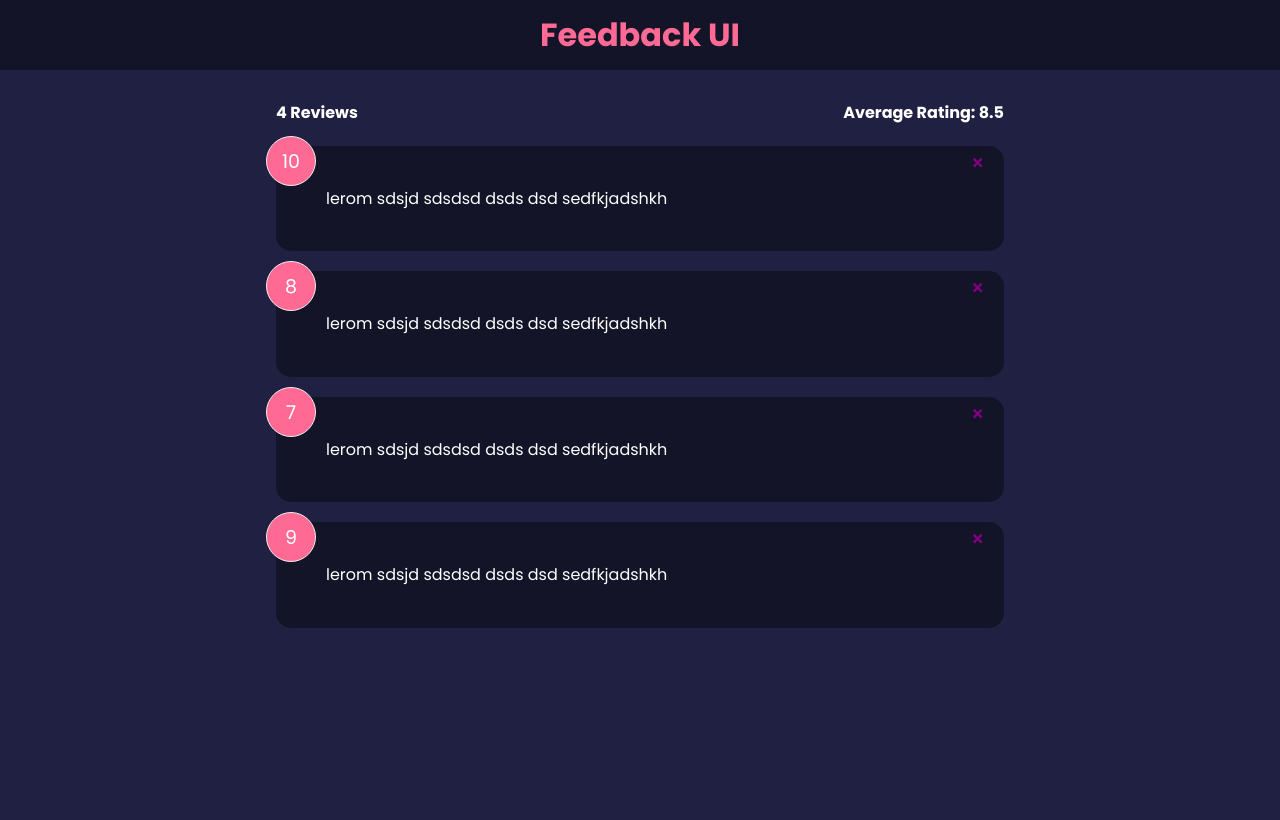
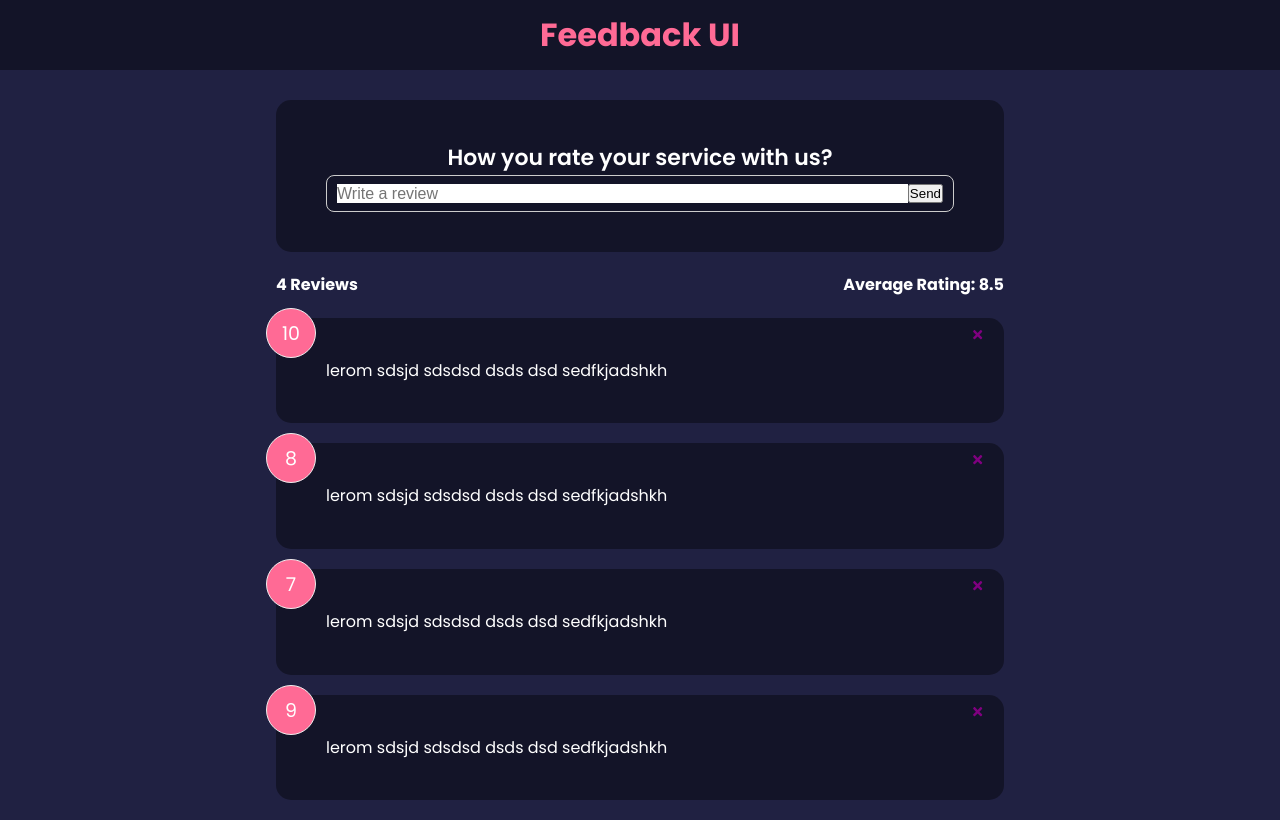
Before and after one commit to malik-hamza-mehboob-dev/feedback-app, a React (Create React App) app: page / in a window 1280 px wide. Built offline with nearby package versions, Linux system fonts and the light colour scheme.

Commit message:
Form component added

```diff
--- a/src/App.js
+++ b/src/App.js
@@ -4,6 +4,7 @@
 import Data from './data/FeedbackData'
 import FeedbackList from "./components/FeedbackList";
 import FeedbackStats from "./components/FeedbackStats";
+import FeedbackForm from "./components/FeedbackForm";
 
 export default function App() {
   const [feedbackData, setFeedbackData] = useState(Data);
@@ -18,6 +19,7 @@
     <>
         <Header text="Feedback UI" />
         <div className='container'>
+            <FeedbackForm />
             <FeedbackStats feedback={feedbackData} />
             <FeedbackList feedback={feedbackData} handleClick={deleteFeedback}/>
         </div>
--- /dev/null
+++ b/src/components/FeedbackForm.jsx
@@ -0,0 +1,24 @@
+import { useState } from "react";
+import Card from "./shared/Card"
+
+function FeedbackForm() {
+    const [text, setText] = useState('');
+
+    const handleTextChange = (e) => {
+        setText(e.target.value);
+    }
+  return (
+    <Card>
+        <form>
+            <h2>How you rate your service with us?</h2>
+            {/* rating select component */}
+            <div className="input-group">
+                <input onChange={handleTextChange} type="text" placeholder="Write a review" value={text}/>
+                <button type="submit">Send</button>
+            </div>
+        </form>
+    </Card>
+  )
+}
+
+export default FeedbackForm
```
